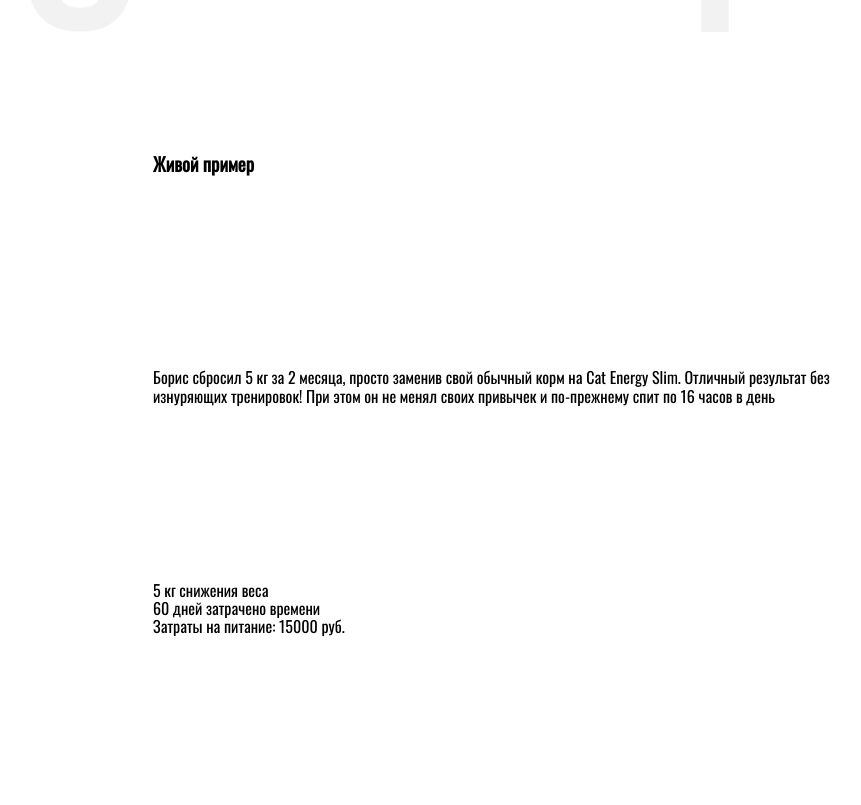
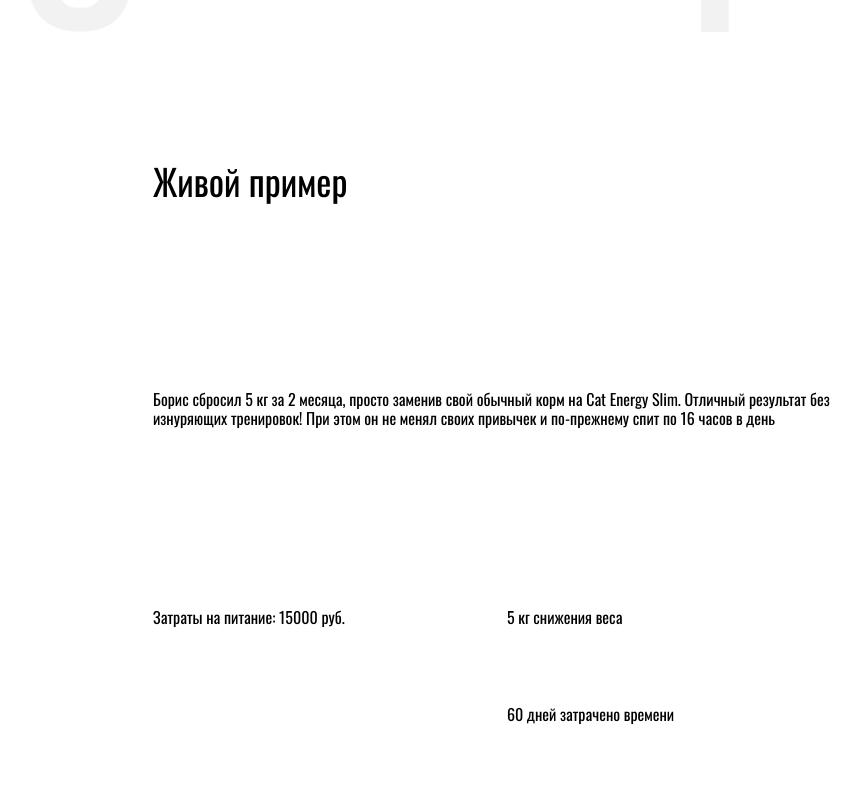
Before and after one commit to YouAreNotHere/CatEnergy, a website: page app/index.html in a window 1280 px wide. Shown: the part 2320-3125 px from the top of the page, without its empty margins (133-994 px from the left). Drawn offline with Linux system fonts and the light colour scheme; files whose address does not match are found by name.

Commit message:
Эксперементы с гридом в example

```diff
--- a/app/index.html
+++ b/app/index.html
@@ -147,6 +147,7 @@
         </ul>
       </section>
       <section class="example">
+          <div class="example-container">
               <h3 class="example__title">
                 Живой пример
               </h3>
@@ -174,6 +175,7 @@
             <p>
                Стало
             </p>
+          </div>
       </section>
       <section class="location">
         <h3 class="visually-hidden">
--- a/app/sass/blocks/example.scss
+++ b/app/sass/blocks/example.scss
@@ -10,17 +10,28 @@ $pink: #FF8282;
 $darkpink: #D24899;
 
 .example{
+
+    @media (max-width: $mobile-width-only){
+        background-color: $grey;
+        width: 100%;
+    }
+
+    @media (min-width: $tablet-width){
+
+    }
+    @media (min-width: $desktop-width){
+
+    }
+}
+
+.example-container{
+    width: 87.5%;
     display: grid;
     flex-wrap: wrap;
-    margin:0 auto;
-    box-sizing: border-box;
+    margin: 0 auto;
 
     @media (max-width: $mobile-width-only){
-        height: 705px;
-        width: 320px;
-        padding: 27px 20px 25px 20px;
         background-color: $grey;
-
     }
 
     @media (min-width: $tablet-width){
@@ -32,3 +43,27 @@ $darkpink: #D24899;
         width: 1220px;
     }
 }
+
+.example__title{
+    font-size: 36px;
+    line-height: 40px;
+    font-weight: 400;
+    margin: 27px 0 33px 0;
+}
+
+.example__text{
+    margin: 0 0 25px 0;
+}
+
+.example__resources-list{
+    display: grid;
+    grid-template-columns: 1fr 1fr;
+    //grid-template-rows: 1fr 1fr;
+}
+
+.example__resource:nth-child(3){
+    //grid-column-start: 1;
+    //grid-column-end: 4;
+    grid-row-start: 1;
+    grid-row-end: 3;
+}
```
Also changed, not shown: app/css/app.min.css. Lines whose indentation alone changed are shown as unchanged.
